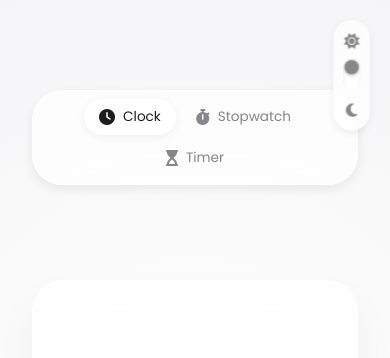
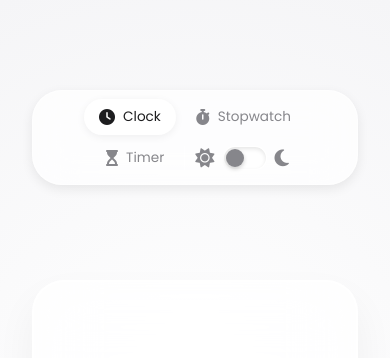
Before and after one commit to Gnanasekhar07/clockgs, a website: page index.html in a window 390 px wide. Shown: the top 358 px of the page. Drawn offline with Linux system fonts and the light colour scheme.

Commit message:
feat: move theme switch into mobile navigation menu and apply horizontal styling

```diff
--- a/script.js
+++ b/script.js
@@ -361,3 +361,25 @@ function playAlarmSound() {
         console.warn("Web Audio API not supported", e);
     }
 }
+
+// ------------------------------
+// Responsive Theme Switch Placement
+// ------------------------------
+const themeSwitchContainer = document.querySelector('.theme-switch-container');
+const glassNav = document.querySelector('.glass-nav');
+const mainContainer = document.getElementById('main-container');
+
+function adjustThemeSwitch() {
+    if (window.innerWidth <= 600) {
+        if (themeSwitchContainer && glassNav && themeSwitchContainer.parentElement !== glassNav) {
+            glassNav.appendChild(themeSwitchContainer);
+        }
+    } else {
+        if (themeSwitchContainer && mainContainer && themeSwitchContainer.parentElement === glassNav) {
+            document.body.insertBefore(themeSwitchContainer, mainContainer);
+        }
+    }
+}
+
+window.addEventListener('resize', adjustThemeSwitch);
+adjustThemeSwitch(); // run once on load
--- a/style.css
+++ b/style.css
@@ -703,20 +703,26 @@ input:checked+.theme-slider:before {
 
 @media (max-width: 600px) {
     .theme-switch-container {
-        position: absolute;
-        top: 20px;
-        right: 20px;
-        flex-direction: column;
+        position: static;
+        flex-direction: row;
         width: auto;
         height: auto;
         margin: 0;
-        transform: scale(0.8);
-        transform-origin: top right;
+        padding: 0 10px;
+        background: transparent;
+        border: none;
+        box-shadow: none;
+        backdrop-filter: none;
+        -webkit-backdrop-filter: none;
+        transform: none;
+        gap: 8px;
+        border-left: 1px solid var(--panel-border);
+        border-radius: 0;
     }
 
     .theme-switch {
-        width: 24px;
-        height: 44px;
+        width: 44px;
+        height: 24px;
     }
 
     .theme-slider:before {
@@ -725,13 +731,14 @@ input:checked+.theme-slider:before {
     }
 
     input:checked+.theme-slider:before {
-        transform: translateY(20px);
+        transform: translateX(20px);
     }
 
     .glass-nav {
         margin-bottom: 20px;
         flex-wrap: wrap;
         justify-content: center;
+        align-items: center;
         gap: 5px;
     }
 
```
